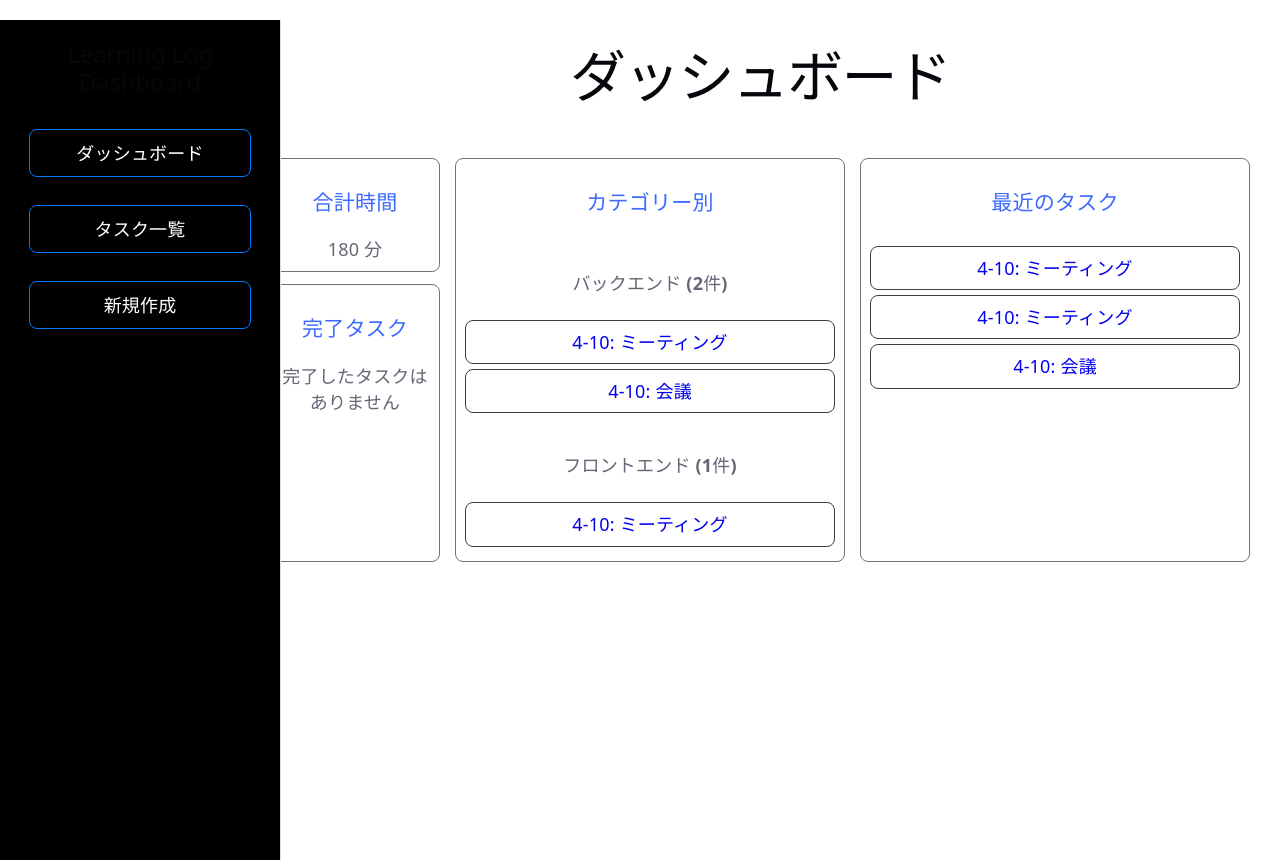
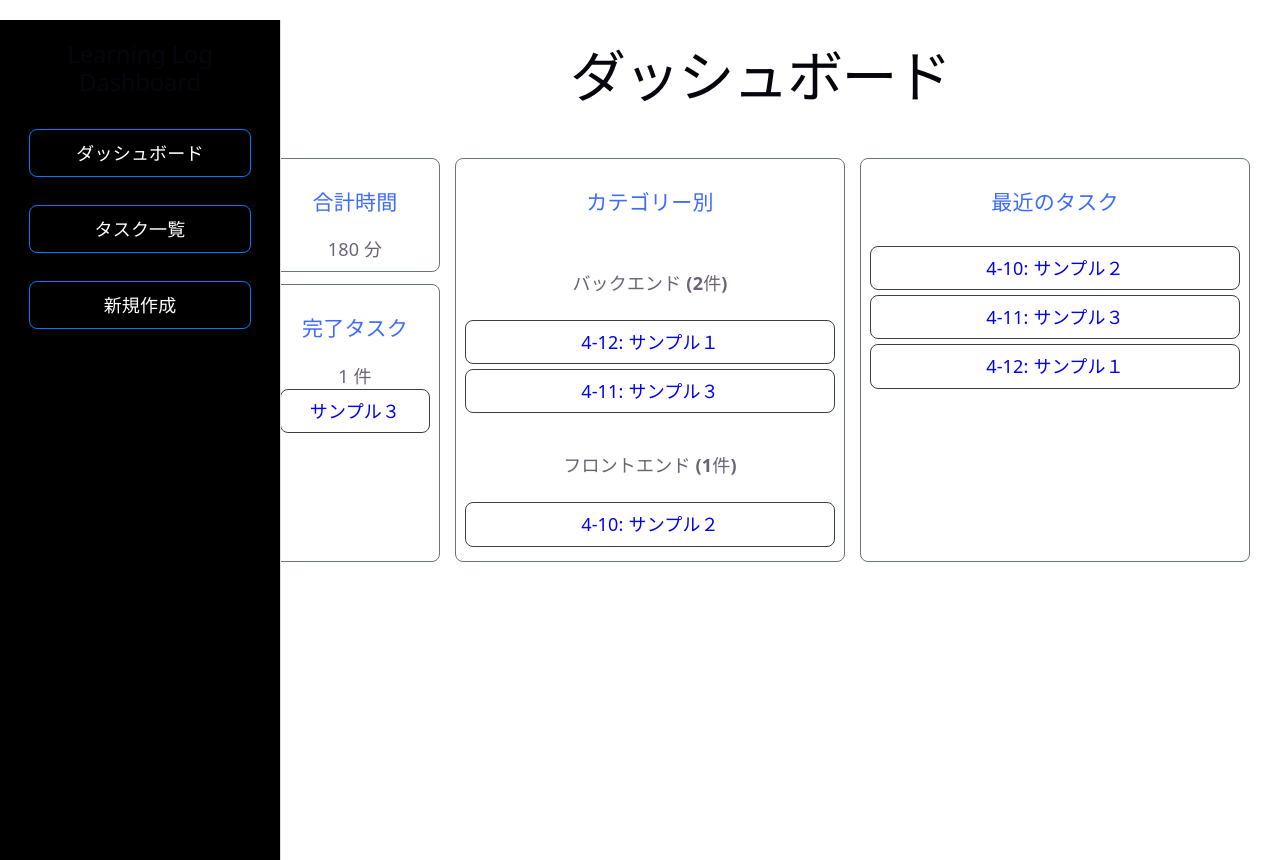
Before and after one commit to shotarokuroiwa/Learning-Log-Dashboard, a React (Vite) app: page / in a window 1280 px wide. Built offline with nearby package versions, Linux system fonts and the light colour scheme.

Commit message:
feat: mockデータを独立して管理

```diff
--- a/src/App.jsx
+++ b/src/App.jsx
@@ -7,26 +7,41 @@ import LogsListPage from './pages/LogsListPage'
 import NotFoundPage from './pages/NotFoundPage'
 import { useEffect, useState } from 'react'
 import fetchLogs from './api/api'
-import useLocalStorage from './hooks/useLocalStrage'
+import useLocalStorage from './hooks/useLocalStorage'
 import Layout from './components/Layout'
 
 function App() {
   const [JSONerror, setJSONError] = useState(null)
   const [logs, setLogs] = useLocalStorage('logs', [], setJSONError);
+  const [mockLogs, setMockLogs] = useState([])
   const [loading, setLoading] = useState(true);
 
   useEffect(() => {
+    let ignore = false;
+
     const getLogs = async () => {
-        setLoading(true);
-
-        if (logs.length === 0) {
+      if (logs.length === 0) {
+        try {
           const data = await fetchLogs();
-          setLogs(data);
+          if (!ignore) {
+            setMockLogs(data);
+          }
+        } finally {
+          if (!ignore) {
+            setLoading(false);
+          }
         }
+      } else {
         setLoading(false);
+      }
     };
     getLogs();
-  }, [setLogs]);
+
+    return () => ignore = true;
+  }, []);
+
+  // mocklogとユーザ作成logを分岐
+  const dispalyLogs = logs.length > 0 ? logs : mockLogs;
 
   if (JSONerror) {
     return <div style={{ color: "red" }}>{JSONerror}</div>;
@@ -42,11 +57,11 @@ return (
   <BrowserRouter>
     <Routes>
       <Route element={<Layout />}>
-        <Route path="/" element={<Home logs={logs}/>}/>
-        <Route path="/logs" element={<LogsListPage logs={logs} />}/>
+        <Route path="/" element={<Home logs={dispalyLogs} />}/>
+        <Route path="/logs" element={<LogsListPage logs={dispalyLogs} />}/>
         <Route path="/logs/new" element={<CreateLogPage setLogs={setLogs} />}/>
-        <Route path="/logs/:id" element={<LogDetailsPage logs={logs} setLogs={setLogs} />}/>
-        <Route path="/logs/:id/edit" element={<LogEditPage logs={logs} setLogs={setLogs} />}/>
+        <Route path="/logs/:id" element={<LogDetailsPage logs={dispalyLogs} setLogs={setLogs} />}/>
+        <Route path="/logs/:id/edit" element={<LogEditPage logs={dispalyLogs} setLogs={setLogs} />}/>
       </Route>
       <Route path="*" element={<NotFoundPage />}/>
     </Routes>
--- a/src/api/api.jsx
+++ b/src/api/api.jsx
@@ -1,36 +1,33 @@
 const mocklogs = [
   {
     "id": 1,
-    "title": "ミーティング",
+    "title": "サンプル１",
     "category": "backend",
-    "date": "2026-4-10",
+    "date": "2026-4-12",
     "minutes": 90,
     "status": "planned",
     "memo": "気づきや学び",
     "favorite": true,
-    "isMock": true
   },
   {
     "id": 2,
-    "title": "ミーティング",
+    "title": "サンプル２",
     "category": "frontend",
     "date": "2026-4-10",
     "minutes": 30,
     "status": "doing",
     "memo": "気づき",
     "favorite": false,
-    "isMock": true
   },
   {
     "id": 3,
-    "title": "会議",
+    "title": "サンプル３",
     "category": "backend",
-    "date": "2026-4-10",
+    "date": "2026-4-11",
     "minutes": 60,
-    "status": "planned",
+    "status": "done",
     "memo": "学び",
     "favorite": false,
-    "isMock": true
   }
 ];
 
--- a/src/hooks/useLocalStrage.js
+++ b/src/hooks/useLocalStorage.js
@@ -5,15 +5,17 @@ const useLocalStorage = (key, initialvalue, setJSONError) => {
     try {
       const saved = localStorage.getItem(key);
       return saved ? JSON.parse(saved) : initialvalue;
-    } catch (e) {
-      setJSONError("LocalStrageエラー")
+    } catch {
       return initialvalue;
     }
   });
 
   useEffect(() => {
-    const onlyUserLogs = value.filter(log => !log.isMock); //mockデータは除外
-    localStorage.setItem(key, JSON.stringify(onlyUserLogs));
+    try {
+      localStorage.setItem(key, JSON.stringify(value));
+    } catch {
+      setJSONError("LocalStrageエラー")
+    }
   }, [key, value]);
 
   return [value, setValue];
```
